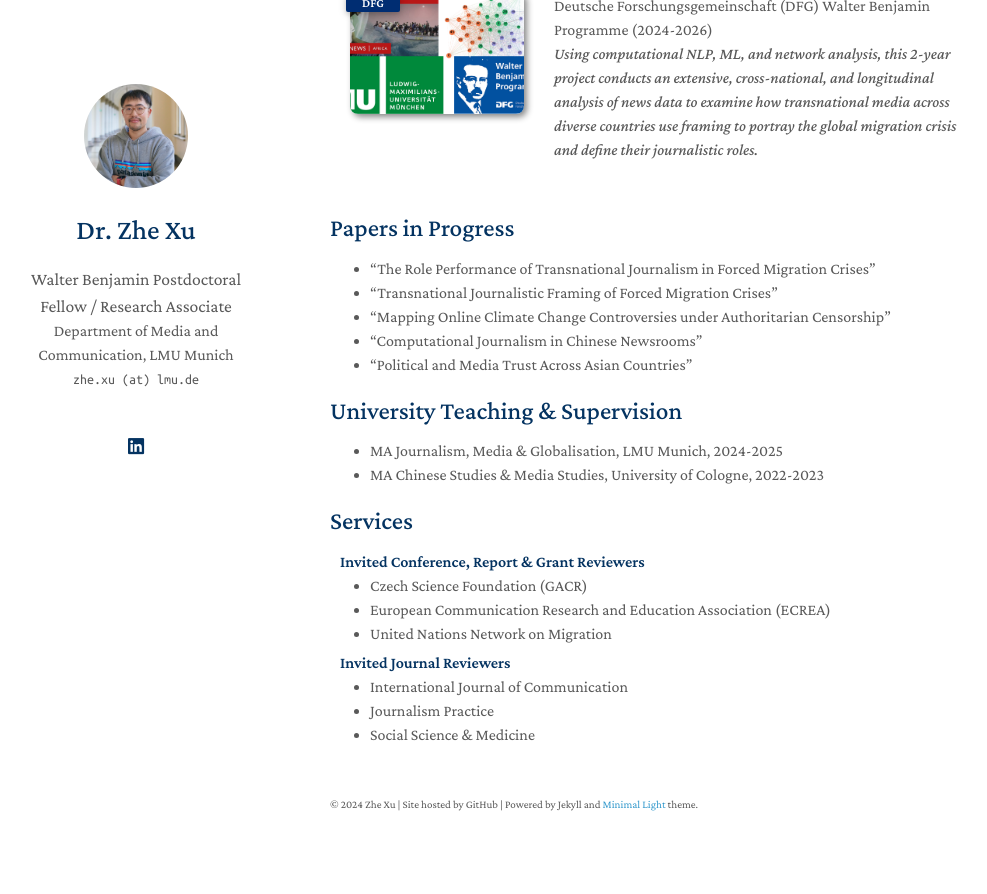
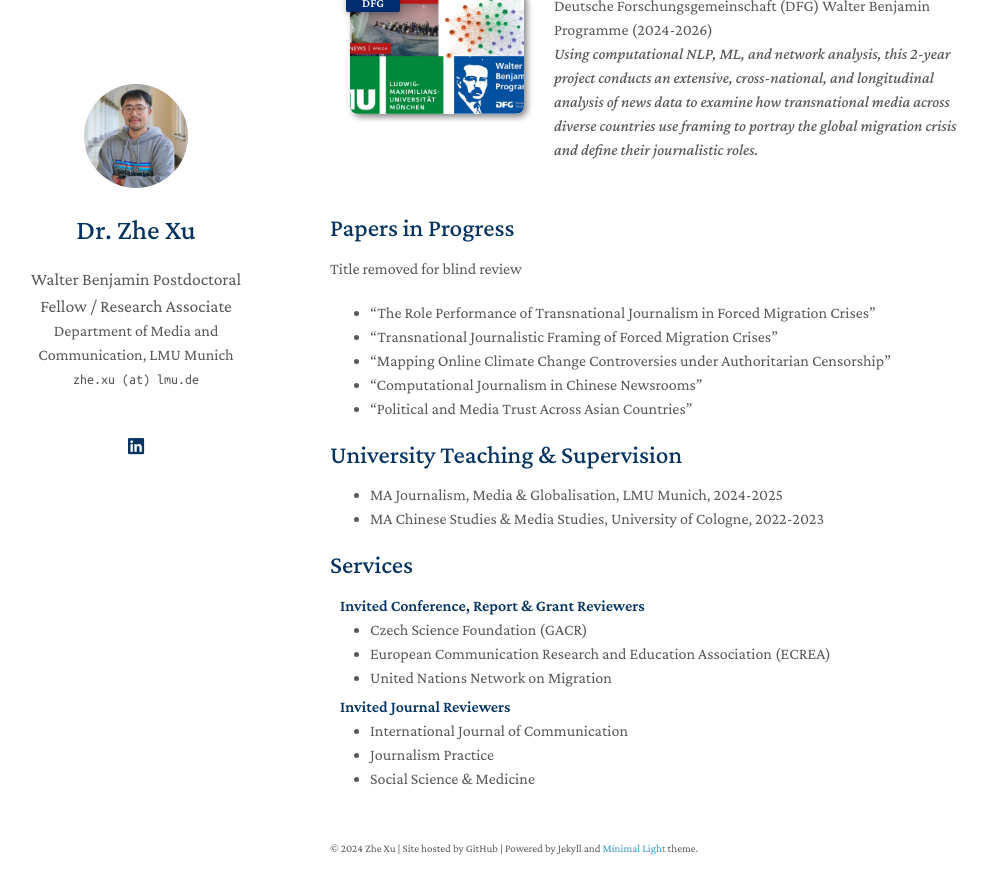
Before and after one commit to zhexuphd/home, a Jekyll site: the page built from index.md, in a window 1280 px wide and 900 px high, scrolled down 1549 px. Shown: the top 894 px of the window, without its empty margins (140-1127 px from the left). Built offline with Jekyll 4.4.1, drawn with Linux system fonts in a browser that asks for light colours; a style sheet for code colours, icons or effects is not loaded; our own code applies the rules of GitHub Pages for plain Markdown files.

Commit message:
Update index.md

```diff
--- a/index.md
+++ b/index.md
@@ -28,7 +28,7 @@ When I’m not immersed in academia, you’ll likely find me hiking, mountaineer
 {% include_relative _includes/dfg.md %}
 
 ## Papers in Progress
-
+Title removed for blind review
 - "The Role Performance of Transnational Journalism in Forced Migration Crises"
 - "Transnational Journalistic Framing of Forced Migration Crises"
 - "Mapping Online Climate Change Controversies under Authoritarian Censorship"
```
